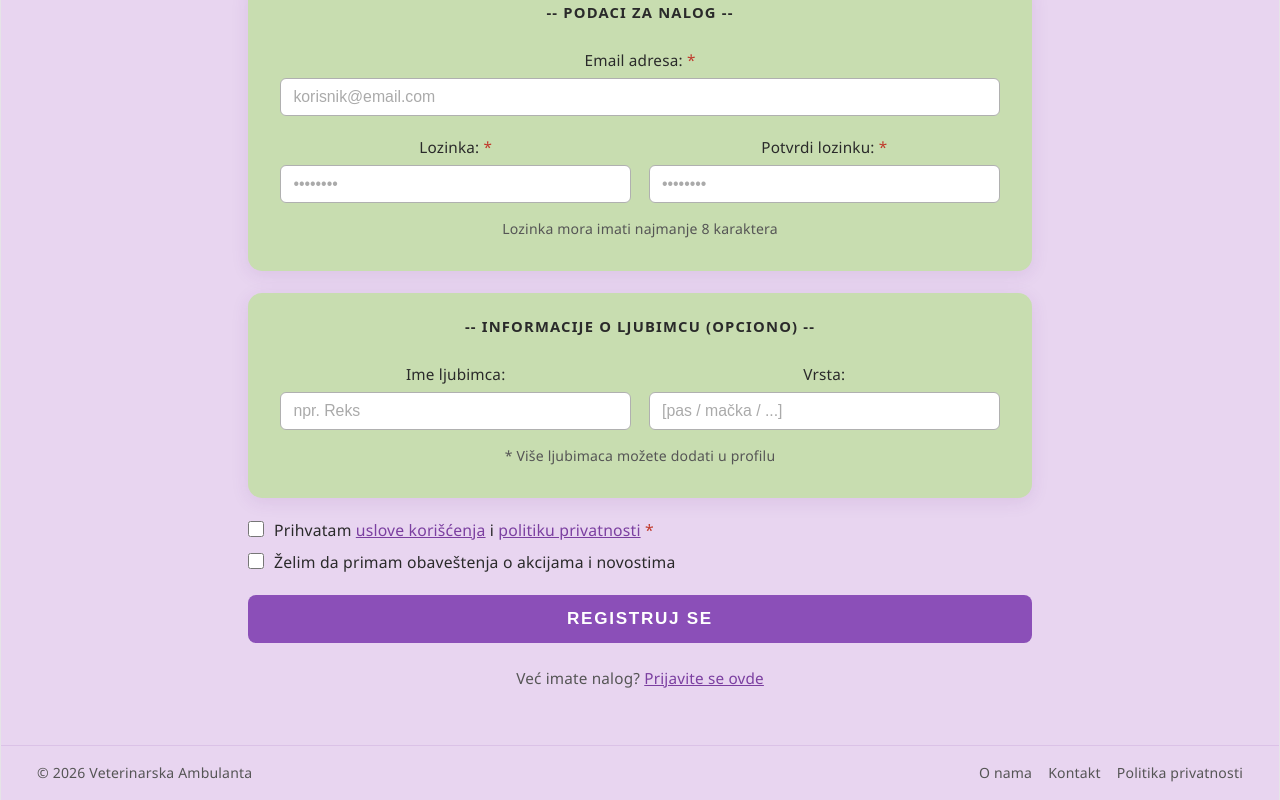
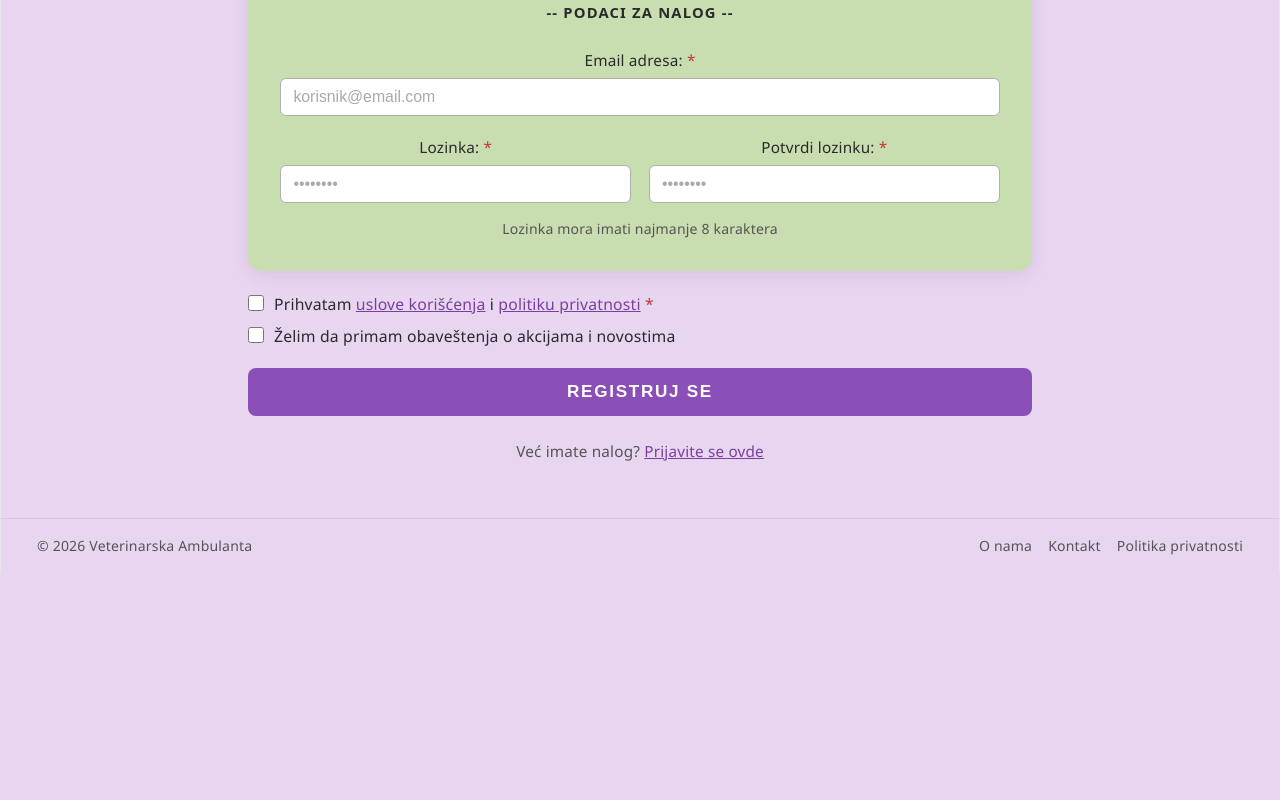
Before and after one commit to elab-development/klijentske-veb-tehnologije-i-skriptni-jezici-2025-26-2023-0573-veterinarska-stanica, a React (Vite) app: page /registracija in a window 1280 px wide. Shown: the part 626-1426 px from the top of the page. After the commit the page ends 1199 px from the top, so only its background shows below. Built offline with nearby package versions, Linux system fonts and the light colour scheme.

Commit message:
ispravljena stranica za prijavu, uklonenja nepotrebna polja

```diff
--- a/src/pages/Registracija.tsx
+++ b/src/pages/Registracija.tsx
@@ -34,25 +34,22 @@ export default function Registracija() {
       return;
     }
     console.log("Registracija:", form);
-
   };
 
   return (
     <div className="page-wrapper">
-
-
-
       <main className="main">
         <h1 className="page-title">REGISTRACIJA KORISNIKA</h1>
         <p className="page-subtitle">Molimo popunite sva obavezna polja (*)</p>
-
 
         <section className="card">
           <h2 className="section-title">-- LIČNI PODACI --</h2>
 
           <div className="row-2">
             <div className="field">
-              <label>Ime: <span className="req">*</span></label>
+              <label>
+                Ime: <span className="req">*</span>
+              </label>
               <input
                 type="text"
                 placeholder="Unesite ime"
@@ -61,7 +58,9 @@ export default function Registracija() {
               />
             </div>
             <div className="field">
-              <label>Prezime: <span className="req">*</span></label>
+              <label>
+                Prezime: <span className="req">*</span>
+              </label>
               <input
                 type="text"
                 placeholder="Unesite prezime"
@@ -72,7 +71,9 @@ export default function Registracija() {
           </div>
 
           <div className="field">
-            <label>Broj telefona: <span className="req">*</span></label>
+            <label>
+              Broj telefona: <span className="req">*</span>
+            </label>
             <input
               type="tel"
               placeholder="+381 6x xxxxxxx"
@@ -92,12 +93,13 @@ export default function Registracija() {
           </div>
         </section>
 
-
         <section className="card">
           <h2 className="section-title">-- PODACI ZA NALOG --</h2>
 
           <div className="field">
-            <label>Email adresa: <span className="req">*</span></label>
+            <label>
+              Email adresa: <span className="req">*</span>
+            </label>
             <input
               type="email"
               placeholder="korisnik@email.com"
@@ -108,7 +110,9 @@ export default function Registracija() {
 
           <div className="row-2">
             <div className="field">
-              <label>Lozinka: <span className="req">*</span></label>
+              <label>
+                Lozinka: <span className="req">*</span>
+              </label>
               <input
                 type="password"
                 placeholder="••••••••"
@@ -117,7 +121,9 @@ export default function Registracija() {
               />
             </div>
             <div className="field">
-              <label>Potvrdi lozinku: <span className="req">*</span></label>
+              <label>
+                Potvrdi lozinku: <span className="req">*</span>
+              </label>
               <input
                 type="password"
                 placeholder="••••••••"
@@ -130,35 +136,6 @@ export default function Registracija() {
           <p className="hint">Lozinka mora imati najmanje 8 karaktera</p>
         </section>
 
-
-        <section className="card">
-          <h2 className="section-title">-- INFORMACIJE O LJUBIMCU (opcionо) --</h2>
-
-          <div className="row-2">
-            <div className="field">
-              <label>Ime ljubimca:</label>
-              <input
-                type="text"
-                placeholder="npr. Reks"
-                value={form.imeLjubimca}
-                onChange={(e) => update("imeLjubimca", e.target.value)}
-              />
-            </div>
-            <div className="field">
-              <label>Vrsta:</label>
-              <input
-                type="text"
-                placeholder="[pas / mačka / ...]"
-                value={form.vrsta}
-                onChange={(e) => update("vrsta", e.target.value)}
-              />
-            </div>
-          </div>
-
-          <p className="hint">* Više ljubimaca možete dodati u profilu</p>
-        </section>
-
-
         <div className="checkboxes">
           <label className="check-label">
             <input
@@ -168,7 +145,8 @@ export default function Registracija() {
             />
             <span>
               Prihvatam <a href="#">uslove korišćenja</a> i{" "}
-              <a href="#">politiku privatnosti</a> <span className="req">*</span>
+              <a href="#">politiku privatnosti</a>{" "}
+              <span className="req">*</span>
             </span>
           </label>
 
@@ -180,7 +158,7 @@ export default function Registracija() {
             />
             <span>Želim da primam obaveštenja o akcijama i novostima</span>
           </label>
-          </div>
+        </div>
 
         <button className="btn-register" onClick={handleSubmit}>
           REGISTRUJ SE
@@ -190,8 +168,6 @@ export default function Registracija() {
           Već imate nalog? <a href="/prijava">Prijavite se ovde</a>
         </p>
       </main>
-
-
     </div>
   );
 }
```
